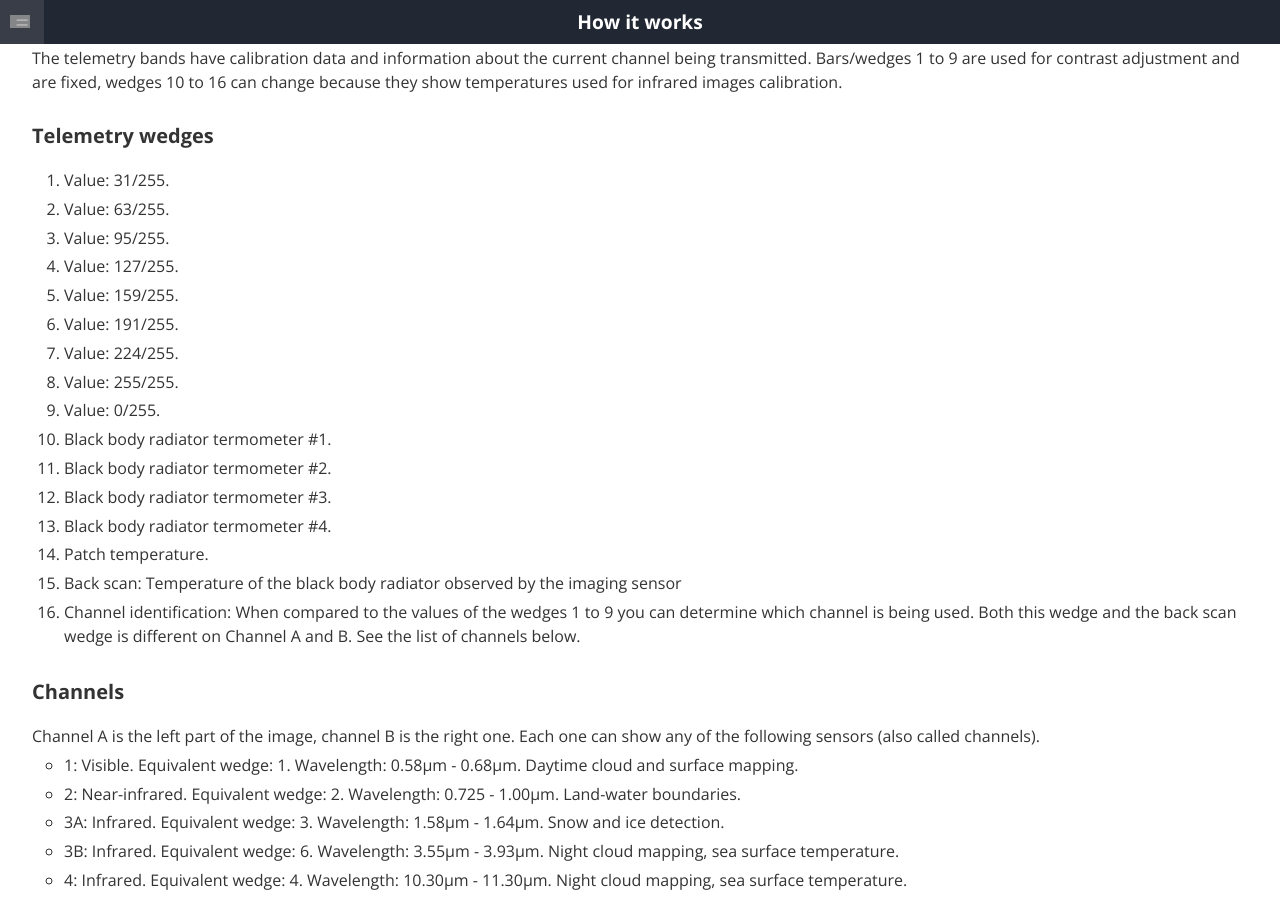
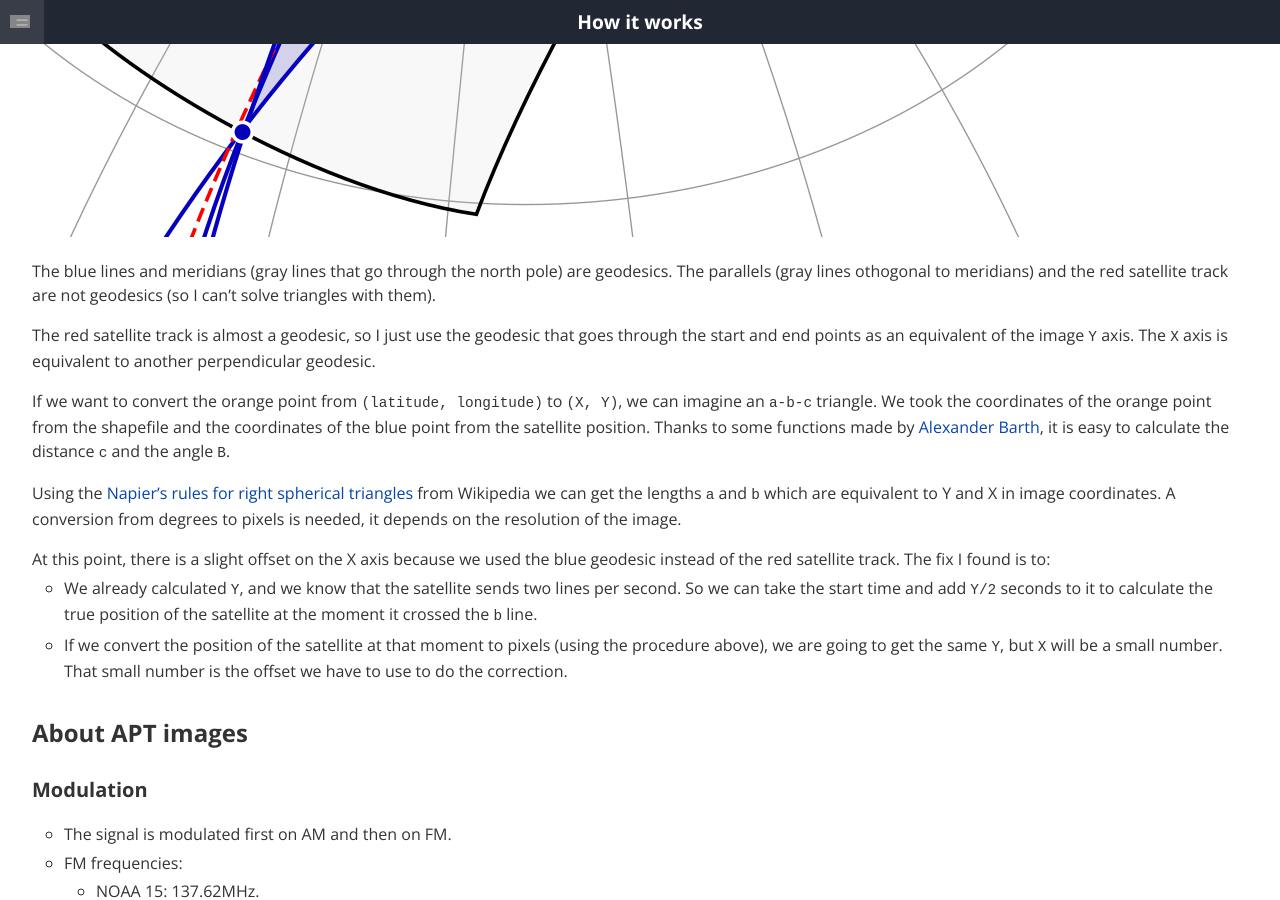
Before and after one commit to martinber/noaa-apt, a Jekyll site: the page built from docs/how-it-works.md, in a window 1280 px wide and 900 px high, scrolled down 7579 px. Built offline with Jekyll 4.4.1, drawn with Linux system fonts in a browser that asks for light colours; some of the changed text lies outside the part shown.

Commit message:
Documentation, line-drawing library and state lines

```diff
--- a/Cargo.toml
+++ b/Cargo.toml
@@ -28,6 +28,7 @@ filetime = "0.2.8"
 gcd = "2.0.1"
 hound = "3.4.0"
 itertools = "0.9.0"
+line_drawing = "0.8.0"
 log = "0.4.8"
 image = { version = "0.23.2", features = ["png"] }
 reqwest = { version = "0.10.4", features = ["blocking"] }
--- a/docs/how-it-works.md
+++ b/docs/how-it-works.md
@@ -54,6 +54,10 @@ layout: main
 - Map the values of the signal to numbers between 0 and 255.
 
 - Generate the final image starting a new line on every sync frame.
+
+- Draw the map overlay.
+
+- Rotate image if necessary.
 
 ### About frequency
 
@@ -176,6 +180,64 @@ the telemetry band:
 
 Useful for contrast adjustment but I'm not doing this because I can't know the
 value of wedge 16 (channel ID).
+
+### Map overlay
+
+It is necessary to know the position of the satellite when the recording was
+made, so a TLE is loaded and the
+[satellite-rs](https://github.com/richinfante/satellite-rs) library is used.
+
+To draw the map, a shapefile (`.shp`) is loaded with the coordinates of every
+line we need to draw over the image. The coordinates are
+`(latitude, longitude)` pairs and we need to convert them to `(X, Y)` image
+coordinates. Now I'm going to try to explain this conversion.
+
+I never tried to do math over a sphere before, I made lots of mistakes and I
+managed to make it work but I'm not sure if my calculations are good
+approximaions. It is very easy to make mistakes assuming things that happen in
+euclidean geometry (e.g. here triangles do not add up to 180°). Looks like the
+equivalent of a straight line is a
+[geodesic](https://en.wikipedia.org/wiki/Geodesic), and I found these
+[Napier's rules for right spherical triangles](https://en.wikipedia.org/wiki/Spherical_trigonometry#Napier's_rules_for_right_spherical_triangles)
+(triangles of geodesic lines with a 90° angle).
+
+See the drawing for an example of a northbound image taken near the north pole.
+The orange line is a coastline to be drawn.
+
+![Geodesics used to convert latitude/longitude to pixels]({{ site.baseurl }}/images/geomapping.png)
+
+The blue lines and meridians (gray lines that go through the north pole) are
+geodesics. The parallels (gray lines othogonal to meridians) and the red
+satellite track are not geodesics (so I can't solve triangles with them).
+
+The red satellite track is almost a geodesic, so I just use the geodesic that
+goes through the start and end points as an equivalent of the image `Y` axis.
+The `X` axis is equivalent to another perpendicular geodesic.
+
+If we want to convert the orange point from `(latitude, longitude)` to `(X, Y)`,
+we can imagine an `a-b-c` triangle. We took the coordinates of the orange point
+from the shapefile and the coordinates of the blue point from the satellite
+position. Thanks to some functions made by
+[Alexander Barth](https://github.com/Alexander-Barth/APTDecoder.jl/blob/master/src/GeoMapping.jl),
+it is easy to calculate the distance `c` and the angle `B`.
+
+Using the
+[Napier's rules for right spherical triangles](https://en.wikipedia.org/wiki/Spherical_trigonometry#Napier's_rules_for_right_spherical_triangles)
+from Wikipedia we can get the lengths `a`
+and `b` which are equivalent to Y and X in image coordinates. A conversion
+from degrees to pixels is needed, it depends on the resolution of the image.
+
+At this point, there is a slight offset on the X axis because we used the blue
+geodesic instead of the red satellite track. The fix I found is to:
+
+- We already calculated `Y`, and we know that the satellite sends two lines per
+  second. So we can take the start time and add `Y/2` seconds to it to calculate
+  the true position of the satellite at the moment it crossed the `b` line.
+
+- If we convert the position of the satellite at that moment to pixels (using
+  the procedure above), we are going to get the same `Y`, but `X` will be a
+  small number. That small number is the offset we have to use to do the
+  correction.
 
 ## About APT images
 
```
Also changed, not shown: docs/development.md (+11 -7 lines), docs/images/geomapping.png (added), extra/geomapping.svg (added), 6 other files.
